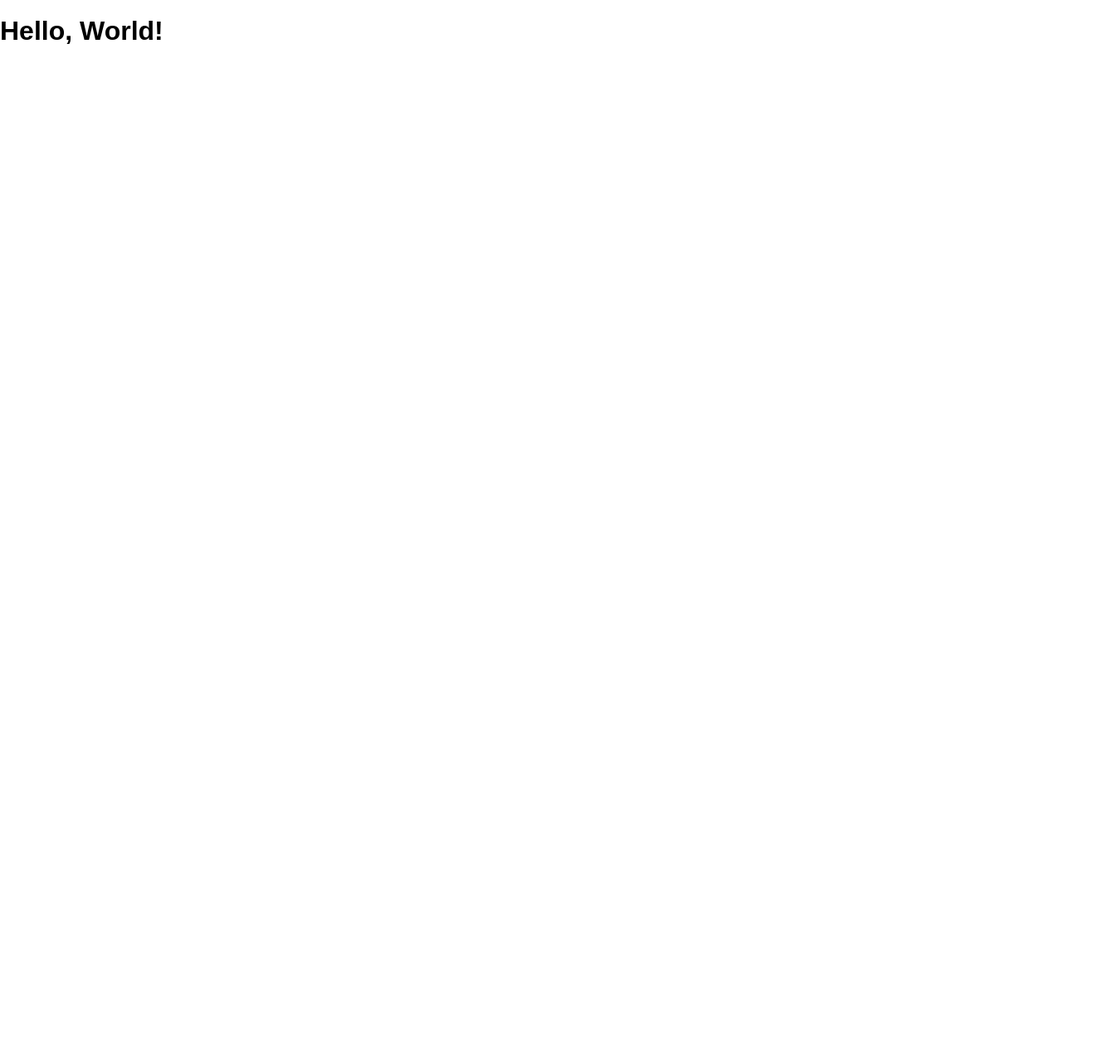
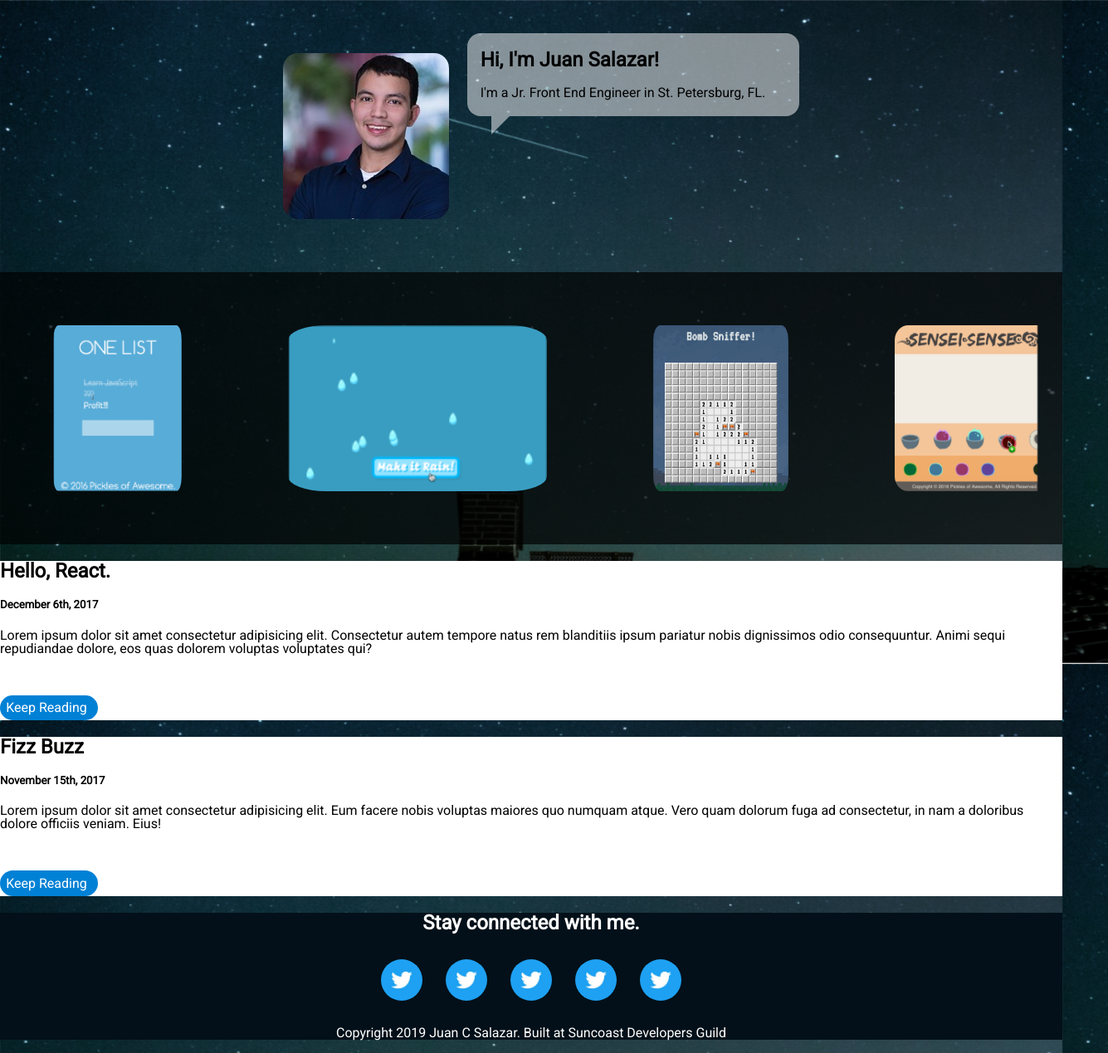
Before and after one commit to juanxsalazar/my-portfolio, a website: page public/index.html in a window 1280 px wide. Shown: the whole page at 83% size, 1335 px wide, since content can reach past the window. Before the commit the page ends 821 px from the top, so only its background shows below. Drawn offline with Linux system fonts and the light colour scheme.

Commit message:
about halfway done

```diff
--- a/public/index.html
+++ b/public/index.html
@@ -5,9 +5,46 @@
     <meta name="viewport" content="width=device-width, initial-scale=1">
     <title>Juans Portfolio</title>
     <link rel="shortcut icon" href="/favicon.ico">
+    <link href="https://fonts.googleapis.com/css?family=Roboto" rel="stylesheet">
     <link rel="stylesheet" href="/screen.css">
   </head>
+  <main>
   <body>
-    <h1 class='hello-world'>Hello, World!</h1>
-  </body>
+   <section> <img src="images/1.jpg">
+    <div>
+    <h1>Hi, I'm Juan Salazar!</h1>
+    <p>I'm a Jr. Front End Engineer in St. Petersburg, FL.</p>
+  </div>
+  </section>
+  <section class="shaded">
+  <img src="images/list.png" height="200">
+    <img src="images/rain.png" height="200">
+    <img src="images/mine.png" height="200">
+    <img src="images/sense.png" height="200">
+  </section>
+  <article>
+    <header>
+    </header>
+    <h1>Hello, React.</h1><h5>December 6th, 2017</h5>
+  <p>Lorem ipsum dolor sit amet consectetur adipisicing elit. Consectetur autem tempore natus rem blanditiis ipsum pariatur nobis dignissimos odio consequuntur. Animi sequi repudiandae dolore, eos quas dolorem voluptas voluptates qui?</p>
+<p class="rb">Keep Reading</p>
+</article>
+  <article>
+    <header></header>
+  <h1>Fizz Buzz</h1><h5>November 15th, 2017</h5>
+<p>Lorem ipsum dolor sit amet consectetur adipisicing elit. Eum facere nobis voluptas maiores quo numquam atque. Vero quam dolorum fuga ad consectetur, in nam a doloribus dolore officiis veniam. Eius!</p>
+<p class="rb">Keep Reading</p>
+</article>
+
+  <footer class="navybg">
+    <h2>Stay connected with me.</h2>
+    <img src="images/twit.jpg" height="50">
+    <img src="images/twit.jpg" height="50">
+    <img src="images/twit.jpg" height="50">
+    <img src="images/twit.jpg" height="50">
+    <img src="images/twit.jpg" height="50">
+    <p>Copyright 2019 Juan C Salazar. Built at Suncoast Developers Guild</p>
+  </footer>
+
+</main>
 </html>
--- a/public/screen.css
+++ b/public/screen.css
@@ -1,12 +1,75 @@
+
+
 :root {
   font: 16px / 1 sans-serif;
 }
 
-html {
-  height: 100%;
-}
 
 body {
   margin: 0;
+  padding: 0;
   min-height: 100%;
+  background: url(images/views.png) no-repeat center fixed;
+  background-size: 100% 100%;
+  font-family: roboto;
 }
+
+section {display: flex;
+  justify-content: space-evenly}
+/* Speech bubble section */
+section div {
+  width: 400px;
+  height: 100px;
+  border-radius: 1em;
+  box-sizing: border-box;
+  margin: 2.5rem;
+  margin-left: -20rem;
+  background: rgba(255, 255, 255, 0.5);
+  position: relative;
+}
+section div::after {
+  content: '';
+  position: absolute;
+  bottom: 0;
+	left: 10%;
+	width: 0;
+	height: 0;
+	border: 1.375em solid transparent;
+  border-top-color: rgba(255, 255, 255, 0.5);
+	border-bottom: 0;
+	border-left: 0;
+	margin-left: -0.687em;
+	margin-bottom: -1.375em;
+}
+
+section div h1{margin-left: 1rem;}
+
+section div p {margin-left: 1rem;}
+
+section img {
+  padding: 4rem;
+border-radius: 25%;}
+
+.shaded {  background: rgba(0, 0, 0, .7);
+}
+
+article {background-color: white}
+
+.navybg {background-color: #031019;}
+
+.rb {color: white;
+background-color: #0081D5;
+width: 6.5rem;
+padding: .45rem;
+border-radius: 1rem;
+margin-top: 3rem;}
+
+footer {
+  color: white;
+  text-align: center;
+}
+
+footer img {
+  border-radius: 50%;
+margin: .75rem;
+}
```
Also changed, not shown: public/images/1.jpg (added), public/images/list.png (added), public/images/mine.png (added), public/images/rain.png (added), public/images/science.png (added), public/images/sense.png (added), public/images/twit.jpg (added), public/images/views.png (added), public/images/words.png (added).
